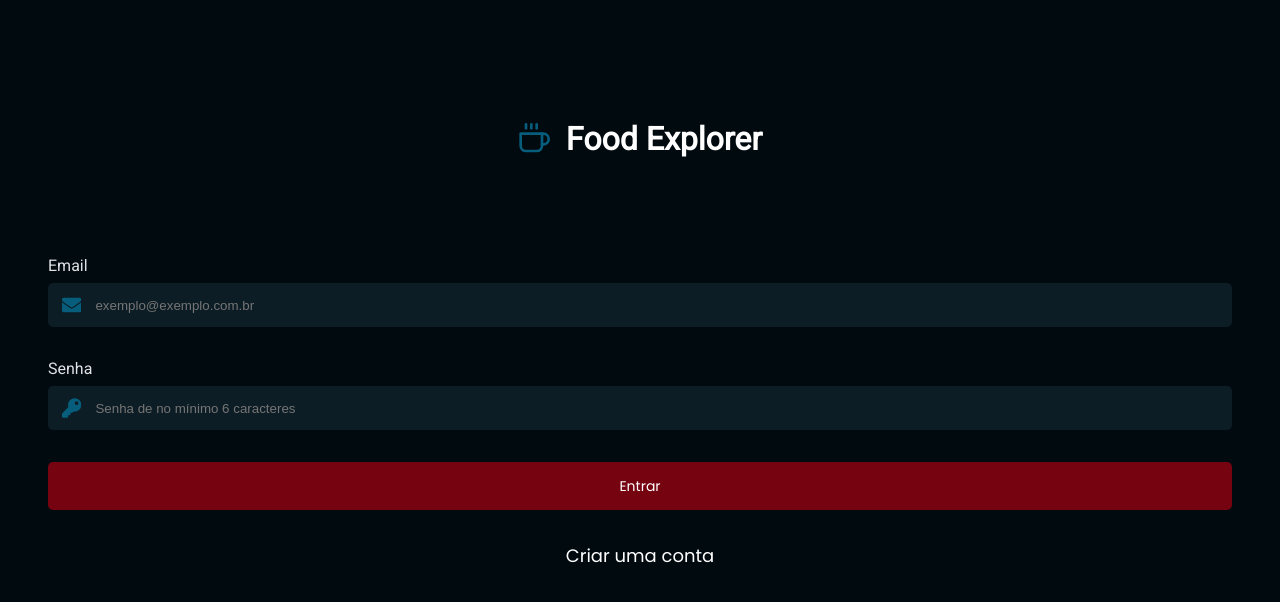
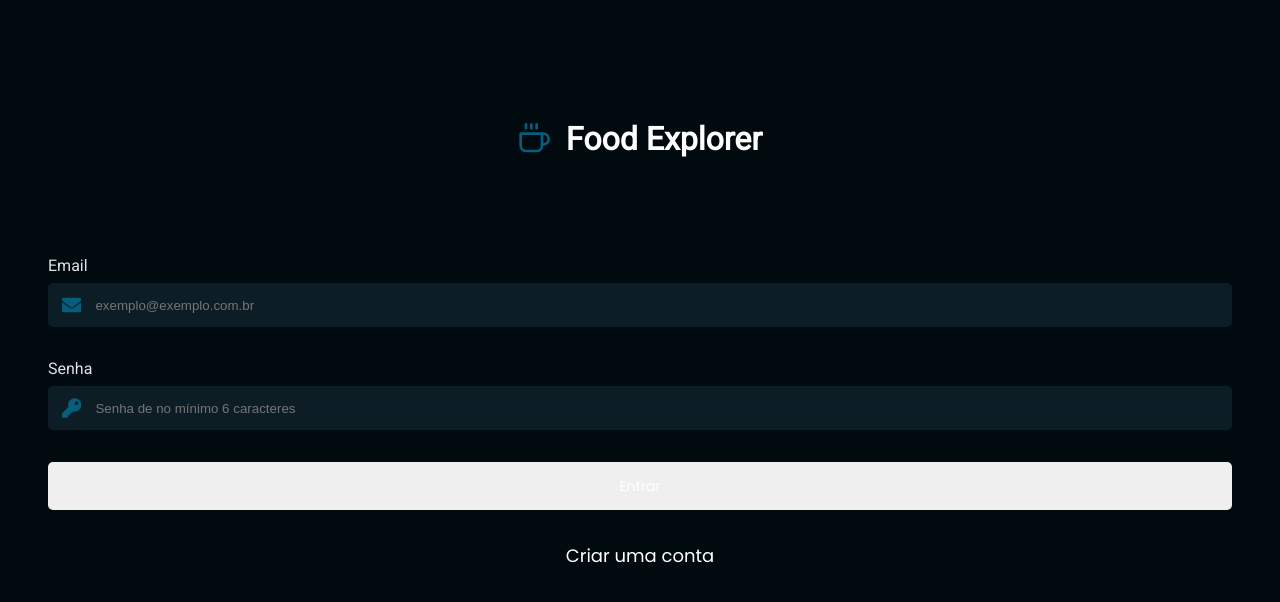
Before and after one commit to AxelSelbach/food-explorer_front-end, a React (Vite) app: page / in a window 1280 px wide. Shown: the top 602 px of the page. Built offline with nearby package versions, Linux system fonts and the light colour scheme.

Commit message:
refactor: changed background style by passing it on props

```diff
--- a/src/components/Button/index.jsx
+++ b/src/components/Button/index.jsx
@@ -1,8 +1,13 @@
 import { Container } from './styles'
 
-export function Button({ title, icon: Icon, isActive = false, ...rest }) {
+export function Button({ title, icon: Icon, backgroundColor, ...rest }) {
   return (
-    <Container type="button" $isative={isActive} {...rest}>
+    // eslint-disable-next-line prettier/prettier
+    <Container
+      type="button"
+      backgroundColor={backgroundColor}
+      {...rest}
+    >
       {Icon && <Icon size={20} />}
       {title}
     </Container>
--- a/src/components/Button/styles.js
+++ b/src/components/Button/styles.js
@@ -1,11 +1,11 @@
+/* eslint-disable prettier/prettier */
 import styled from 'styled-components'
 
 export const Container = styled.button`
   width: 100%;
   height: 48px;
+  background-color: ${props => props.backgroundColor};
   color: ${({ theme }) => theme.COLORS.COLOR_WHITE};
-  background-color: ${({ theme, $isactive }) =>
-    $isactive ? theme.COLORS.BACKGROUND_600 : theme.COLORS.BACKGROUND_BUTTON};
 
   border-radius: 5px;
   border: none;
```
